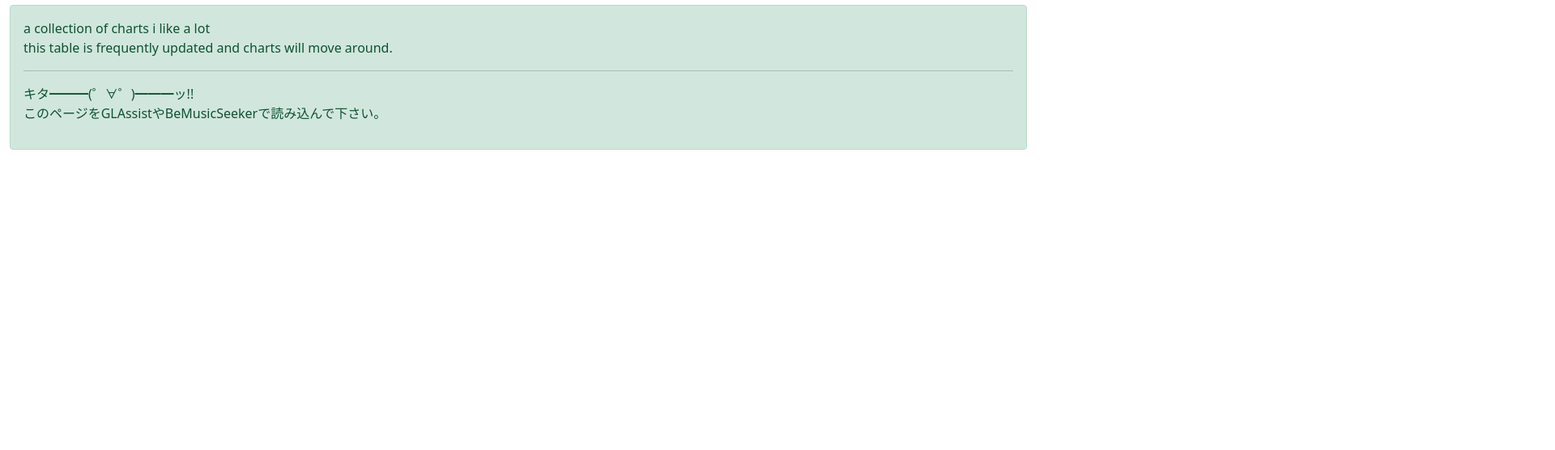
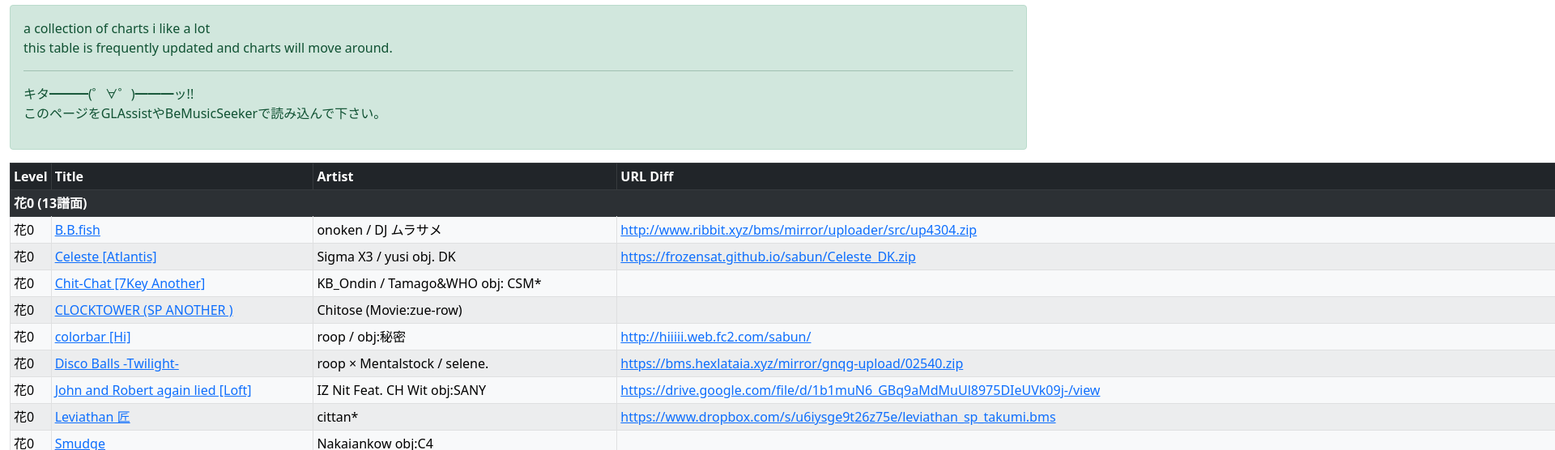
Before and after one commit to nythil/flora, a plain HTML site: page index.html in a window 1280 px wide. Shown: the part 60-616 px from the top of the page at 81% size, 1920 px wide, since content can reach past the window. Drawn offline with nearby package versions, Linux system fonts and the light colour scheme.

Commit message:
Update index.html

```diff
--- a/index.html
+++ b/index.html
@@ -51,23 +51,20 @@
 
             function makeBMSTable(info, mark) {
                 var x = "";
-                var ev = "";
                 var count = 0;
                 var obj = $("#table_int");
 
                 obj.html("");
-                // Added URL Diff header as the 4th column; Score stays as last (5th)
                 $("<thead class='table-dark'><tr><th>Level</th><th>Title</th><th>Artist</th><th>URL Diff</th><th></th></tr></thead><tbody>")
                     .appendTo(obj);
                 var obj_sep = null;
+
                 for (var i = 0; i < info.length; i++) {
                     if (x != info[i].level) {
                         if (obj_sep != null) {
-                            obj_sep.html("<td colspan='5'>" + "<b>" + mark + x + " (" + count +
-                                "譜面)</b></td>");
+                            obj_sep.html("<td colspan='5'><b>" + mark + x + " (" + count + "譜面)</b></td>");
                         }
-                        obj_sep = $("<tr class='table-dark' style='text-align:left' id='" + mark + info[i].level +
-                            "'></tr>");
+                        obj_sep = $("<tr class='table-dark' style='text-align:left' id='" + mark + info[i].level + "'></tr>");
                         obj_sep.appendTo(obj);
                         count = 0;
                         x = info[i].level;
@@ -79,33 +76,36 @@
                     $("<td width='2%'>" + mark + x + "</td>").appendTo(str);
 
                     // Title
-                    $("<td width='30%'>" +
-                        "<a href='http://www.dream-pro.info/~lavalse/LR2IR/search.cgi?mode=ranking&bmsmd5=" + info[i].md5 +
-                        "' target='_blank'>" + info[i].title + "</a></td>").appendTo(str);
+                    $("<td width='30%'><a href='http://www.dream-pro.info/~lavalse/LR2IR/search.cgi?mode=ranking&bmsmd5="
+                        + info[i].md5 + "' target='_blank'>" + info[i].title + "</a></td>").appendTo(str);
 
                     // Artist
                     $("<td width='25%'>" + info[i].artist + "</td>").appendTo(str);
 
                     // URL Diff
                     var ud = info[i].url_diff || '';
-                    if (ud.match(/^https?:\/\//i)) {
+                    if (Array.isArray(ud)) {
+                        ud = ud.join(', ');
+                    }
+                    if (typeof ud === "string" && ud.match(/^https?:\/\//i)) {
                         $("<td width='20%'><a href='" + ud + "' target='_blank'>" + ud + "</a></td>").appendTo(str);
                     } else {
                         $("<td width='20%'>" + ud + "</td>").appendTo(str);
                     }
 
                     // Score
-                    $("<td width='2%' style='text-align:center'>" +
-                        "<a href='https://bms-score-viewer.pages.dev/view?md5=" + info[i].md5 + "' target='_blank'>&#9835;</a></td>")
-                        .appendTo(str);
+                    $("<td width='2%' style='text-align:center'><a href='https://bms-score-viewer.pages.dev/view?md5="
+                        + info[i].md5 + "' target='_blank'>&#9835;</a></td>").appendTo(str);
 
-                    // finally append row and increment count
+                    // Append row and increment
                     str.appendTo(obj);
                     count++;
+                }
+
+                $("</tbody>").appendTo(obj);
 
                 if (obj_sep != null) {
-                    obj_sep.html("<td class='table-dark' style='text-align:left' colspan='5'>" + "<b>" + mark + x +
-                        " (" + count + "譜面)</b></td>");
+                    obj_sep.html("<td class='table-dark' style='text-align:left' colspan='5'><b>" + mark + x + " (" + count + "譜面)</b></td>");
                 }
             }
         </script>
```
